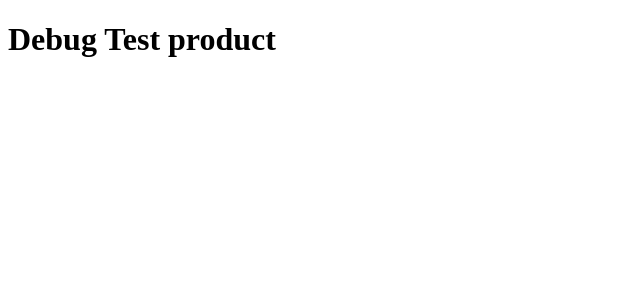
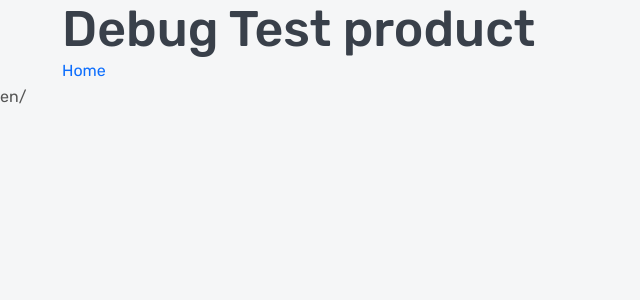
Before and after one commit to BassamMsmar/sotre-d4-903, a Django app: page /products/debug in a window 1280 px wide. Shown: the top 300 px of the page, without its empty margins (0-640 px from the left). Run offline with Django 4.2, Linux system fonts and the light colour scheme; data that the repository does not hold is empty; some libraries are stand-ins or nearby versions.

Commit message:
add some styles to debug page

```diff
--- a/templates/product/debug.html
+++ b/templates/product/debug.html
@@ -1,17 +1,96 @@
+{% load static %}
 <!DOCTYPE html>
 <html lang="en">
+
 <head>
+    <!--=====================================
+                    META TAG PART START
+        =======================================-->
+    <!-- REQUIRE META -->
     <meta charset="UTF-8">
-    <meta name="viewport" content="width=device-width, initial-scale=1.0">
-    <title>Document</title>
+    <meta name="viewport" content="width=device-width, initial-scale=1, shrink-to-fit=no">
+
+    <!-- AUTHOR META -->
+    <meta name="author" content="mironcoder">
+    <meta name="email" content="mironcoder@gmail.com">
+    <meta name="profile" content="https://themeforest.net/user/mironcoder">
+
+    <!-- TEMPLATE META -->
+    <meta name="name" content="Greeny">
+    <meta name="title" content="Greeny - eCommerce HTML Template">
+    <meta name="keywords"
+        content="organic, food, shop, ecommerce, store, html, bootstrap, template, agriculture, vegetables, webshop, farm, grocery, natural, online store">
+    <!--=====================================
+                    META-TAG PART END
+        =======================================-->
+
+    <!-- WEBPAGE TITLE -->
+    <title>Index Home - Greeny</title>
+
+    <!--=====================================
+                    CSS LINK PART START
+        =======================================-->
+    <!-- FAVICON -->
+    <link rel="icon" href="images/favicon.png">
+
+    <!-- FONTS -->
+    <link rel="stylesheet" href="{% static 'en/fonts/flaticon/flaticon.css' %}">
+    <link rel="stylesheet" href="{% static 'en/fonts/icofont/icofont.min.css' %}">
+    <link rel="stylesheet" href="{% static 'en/fonts/fontawesome/fontawesome.min.css' %}">
+
+    <!-- VENDOR -->
+    <link rel="stylesheet" href="{% static 'en/vendor/venobox/venobox.min.css' %}">
+    <link rel="stylesheet" href="{% static 'en/vendor/slickslider/slick.min.css' %}">
+    <link rel="stylesheet" href="{% static 'en/vendor/niceselect/nice-select.min.css' %}">
+    <link rel="stylesheet" href="{% static 'en/vendor/bootstrap/bootstrap.min.css' %}">
+
+    <!-- CUSTOM -->
+    <link rel="stylesheet" href="{% static 'en/css/main.css' %}">
+    {% block css%}
+    <link rel="stylesheet" href="{% static 'en/css/index.css'%}">
+    {% endblock %}
+    <!--=====================================
+                    CSS LINK PART END
+        =======================================-->
 </head>
+
 <body>
+
+
+<section class="container">
     <h1>Debug Test product</h1>
+    <a href="/">Home</a>
 
-    <ul>
+    <ul >
         {% for item in date %}
         <li>{{item}}</li>
         {% endfor %}
     </ul>
 </body>
+</section>
+
+
+<!--=====================================
+                    JS LINK PART START
+        =======================================-->
+<!-- VENDOR -->
+<script src="{% static 'en/vendor/bootstrap/jquery-1.12.4.min.js' %}"></script>
+<script src="{% static 'en/vendor/bootstrap/popper.min.js' %}"></script>
+<script src="{% static 'en/vendor/bootstrap/bootstrap.min.js' %}"></script>
+<script src="{% static 'en/vendor/countdown/countdown.min.js' %}"></script>
+<script src="{% static 'en/vendor/niceselect/nice-select.min.js' %}"></script>
+<script src="{% static 'en/vendor/slickslider/slick.min.js' %}"></script>
+<script src="{% static 'en/vendor/venobox/venobox.min.js' %}"></script>
+
+<!-- CUSTOM -->
+<script src="{% static 'en/js/nice-select.js' %}"></script>
+<script src="{% static 'en/js/countdown.js' %}"></script>
+<script src="{% static 'en/js/accordion.js' %}"></script>
+<script src="{% static 'en/js/venobox.js' %}"></script>en/
+<script src="{% static 'en/js/slick.js' %}"></script>
+<script src="{% static 'en/js/main.js' %}"></script>
+<!--=====================================
+                    JS LINK PART END
+        =======================================-->
+
 </html>
```
